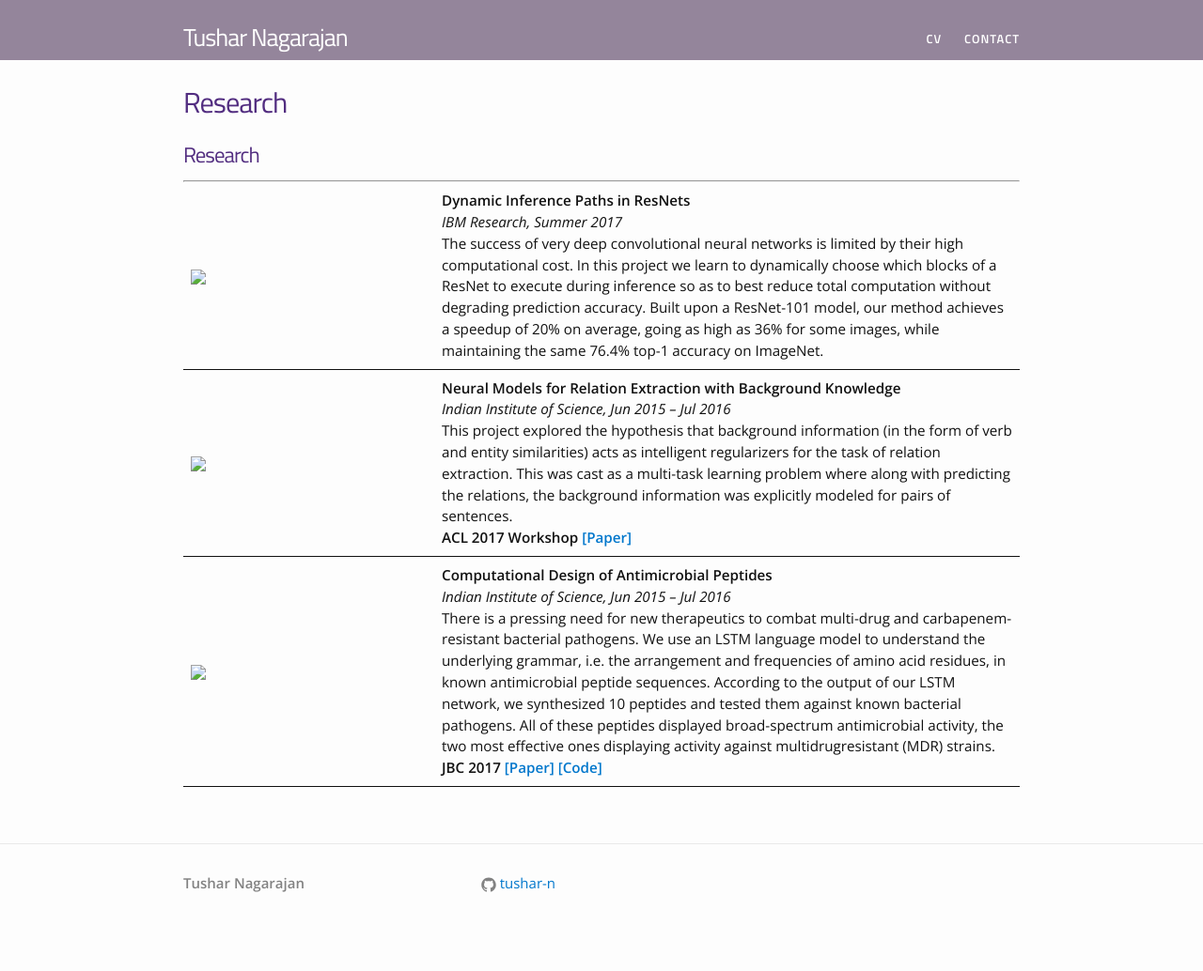
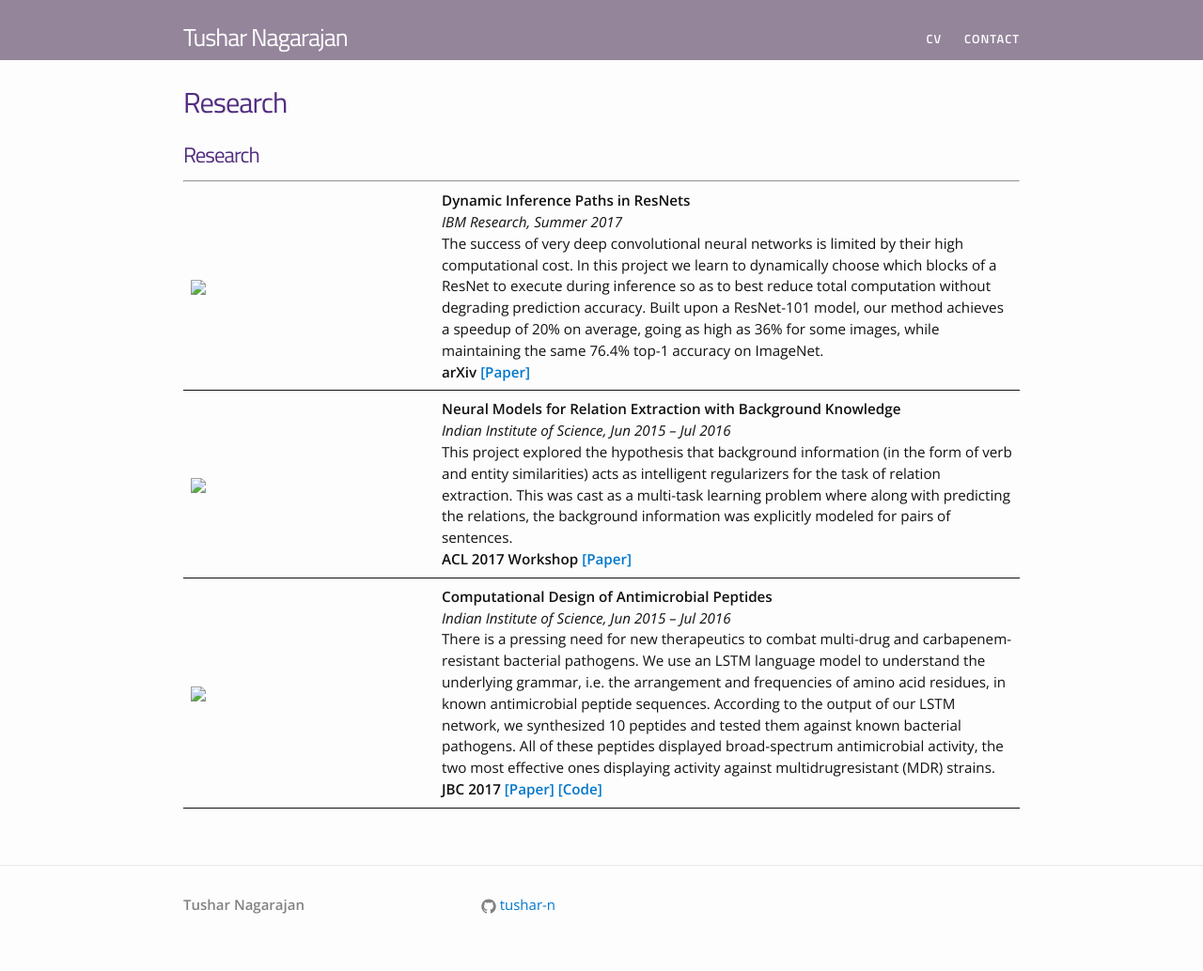
Before and after one commit to takihasan/takihasan.github.io, a Jekyll site: the page built from pages/research.md, in a window 1280 px wide. Shown: the whole page at 94% size. Built offline with Jekyll 4.4.1, drawn with Linux system fonts in a browser that asks for light colours; our own code applies the rules of GitHub Pages for plain Markdown files; before the commit the page ends 1011 px from its top, so only the background shows below that.

Commit message:
added blockdrop arxiv

```diff
--- a/pages/research.md
+++ b/pages/research.md
@@ -11,6 +11,8 @@
 **Dynamic Inference Paths in ResNets**
 *IBM Research, Summer 2017*
 The success of very deep convolutional neural networks is limited by their high computational cost. In this project we learn to dynamically choose which blocks of a ResNet to execute during inference so as to best reduce total computation without degrading prediction accuracy. Built upon a ResNet-101 model, our method achieves a speedup of 20% on average, going as high as 36% for some images, while maintaining the same 76.4% top-1 accuracy on ImageNet.
+
+**arXiv [[Paper]](https://arxiv.org/pdf/1711.08393.pdf)**
 </td>
 </tr>
 
```
